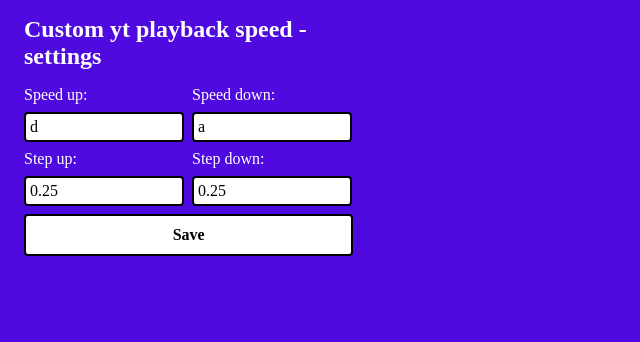
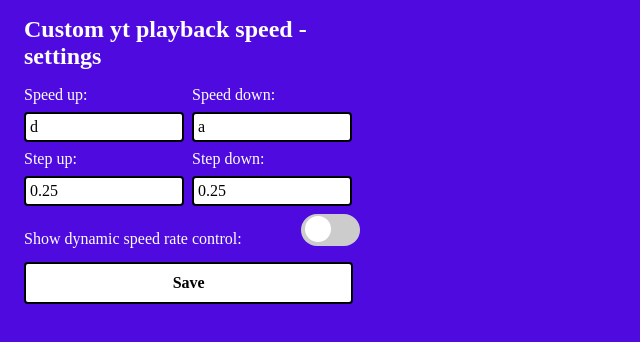
Before and after one commit to MarekNowak250/Change-youtube-playback-speed-chrome-extension, a browser extension: page index.html in a window 1280 px wide. Shown: the whole page, without its empty margins (0-640 px from the left). Drawn offline with Linux system fonts and the light colour scheme.

Commit message:
add checkbox for control does dynamic speed setting should be rendered

```diff
--- a/background.js
+++ b/background.js
@@ -15,6 +15,10 @@ chrome.runtime.onMessage.addListener(function (request, sender, sendResponse) {
     chrome.storage.local.get("stepDown", function (result) {
       sendResponse({ data: result.stepDown });
     });
+  } else if (request.method == "getDynamicSpeed") {
+    chrome.storage.local.get("dynamicSpeed", function (result) {
+      sendResponse({ data: result.dynamicSpeed });
+    });
   } else sendResponse({});
   return true;
 });
--- a/index.html
+++ b/index.html
@@ -44,7 +44,10 @@
 
       .inputContainer label {
         margin-bottom: 8px;
-        grid-area: input;
+      }
+
+      .dynamicSpeedContainer {
+        grid-area: dynamic_speed;
       }
 
       .submit-button {
@@ -67,11 +70,59 @@
         grid-template-areas:
           "input input"
           "input input"
+          "dynamic_speed dynamic_speed"
           "submit submit";
       }
 
       .submit_button-container {
         grid-area: submit;
+      }
+
+      .switch {
+        position: relative;
+        display: grid;
+        grid-template-rows: 32px;
+        grid-template-areas: "settings switch";
+      }
+
+      .switch span {
+        position: absolute;
+        cursor: pointer;
+        top: 0;
+        left: 0;
+        right: 0;
+        bottom: 0;
+        background-color: #ccc;
+        -webkit-transition: 0.4s;
+        transition: 0.4s;
+        grid-area: switch;
+        border-radius: 34px;
+        max-width: 64px;
+      }
+
+      .switch span::before {
+        position: absolute;
+        content: "";
+        height: 26px;
+        width: 26px;
+        left: 4px;
+        bottom: 4px;
+        background-color: white;
+        -webkit-transition: 0.4s;
+        transition: 0.4s;
+        border-radius: 34px;
+      }
+
+      .switch input:checked + span {
+        background-color: #2196f3;
+      }
+
+      .switch input:checked + span::before {
+        transform: translateX(26px);
+      }
+
+      .switch input {
+        display: none;
       }
     </style>
   </head>
@@ -98,6 +149,7 @@
           required
         />
       </div>
+
       <div class="inputContainer">
         <label for="stepDown">Step down: </label>
         <input
@@ -110,6 +162,14 @@
           required
         />
       </div>
+
+      <div class="inputContainer dynamicSpeedContainer">
+        <label class="switch" for="dynamicSpeed">
+          <input type="checkbox" name="dynamicSpeed" id="dynamicSpeed" />
+          <span></span>
+          <p>Show dynamic speed rate control:</p>
+        </label>
+      </div>
       <div class="submit_button-container">
         <input type="submit" class="submit-button" value="Save" />
       </div>
--- a/page.js
+++ b/page.js
@@ -3,6 +3,7 @@ window.onload = () => {
   const speedDownInput = document.querySelector("#speedDown");
   const stepUpInput = document.querySelector("#stepUp");
   const stepDownInput = document.querySelector("#stepDown");
+  const dynamicSpeedInput = document.querySelector("#dynamicSpeed");
 
   chrome.storage.local.get("speedDown", function (result) {
     if (result.speedDown == null) result.speedDown = "a";
@@ -22,6 +23,11 @@ window.onload = () => {
   chrome.storage.local.get("stepUp", function (result) {
     if (result.stepUp == null) result.stepUp = 0.25;
     stepUpInput.value = Number(result.stepUp);
+  });
+
+  chrome.storage.local.get("dynamicSpeed", function (result) {
+    if (result.dynamicSpeed == null) result.dynamicSpeed = false;
+    dynamicSpeedInput.checked = Boolean(result.dynamicSpeed);
   });
 
   info = localStorage.getItem("info");
@@ -81,6 +87,7 @@ window.onload = () => {
     chrome.storage.local.set({ speedDown: speedDownInput.value });
     chrome.storage.local.set({ stepUp: stepUpInput.value });
     chrome.storage.local.set({ stepDown: stepDownInput.value });
+    chrome.storage.local.set({ dynamicSpeed: dynamicSpeedInput.checked });
 
     let info =
       "Settings saved! Please refresh youtube page to apply changes (speed up: " +
@@ -91,6 +98,8 @@ window.onload = () => {
       stepUpInput.value +
       ", step down: " +
       stepDownInput.value +
+      ", show dynamic speed: " +
+      dynamicSpeedInput.checked +
       ").";
     localStorage.setItem("info", info);
   });
```
Also changed, not shown: contentScript.js (+9 -1 lines).
